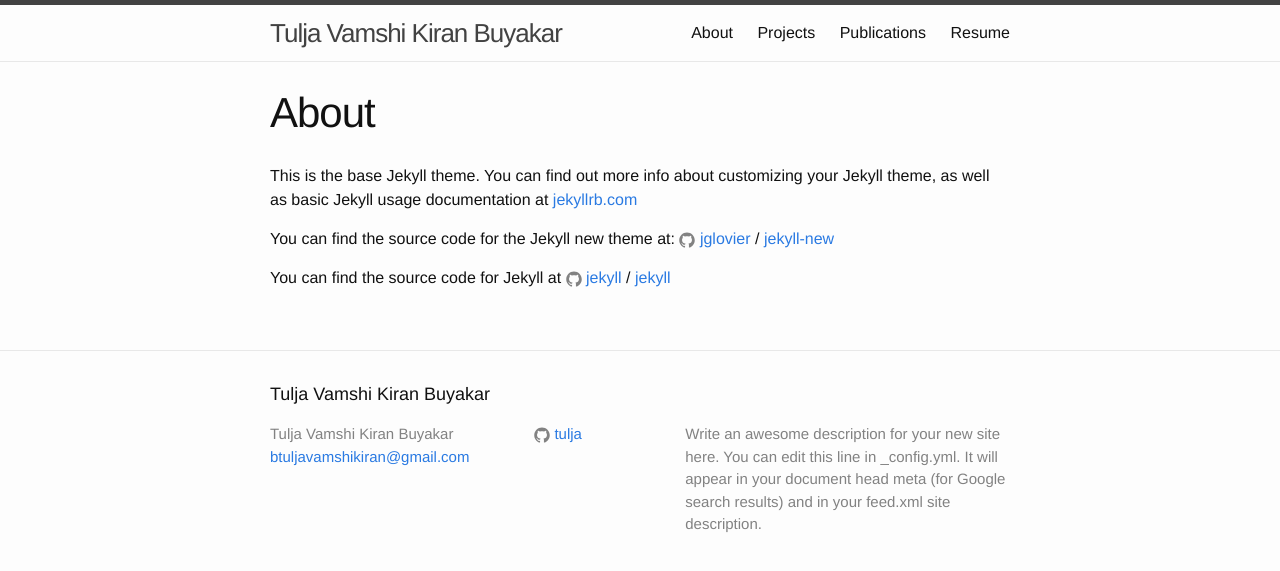
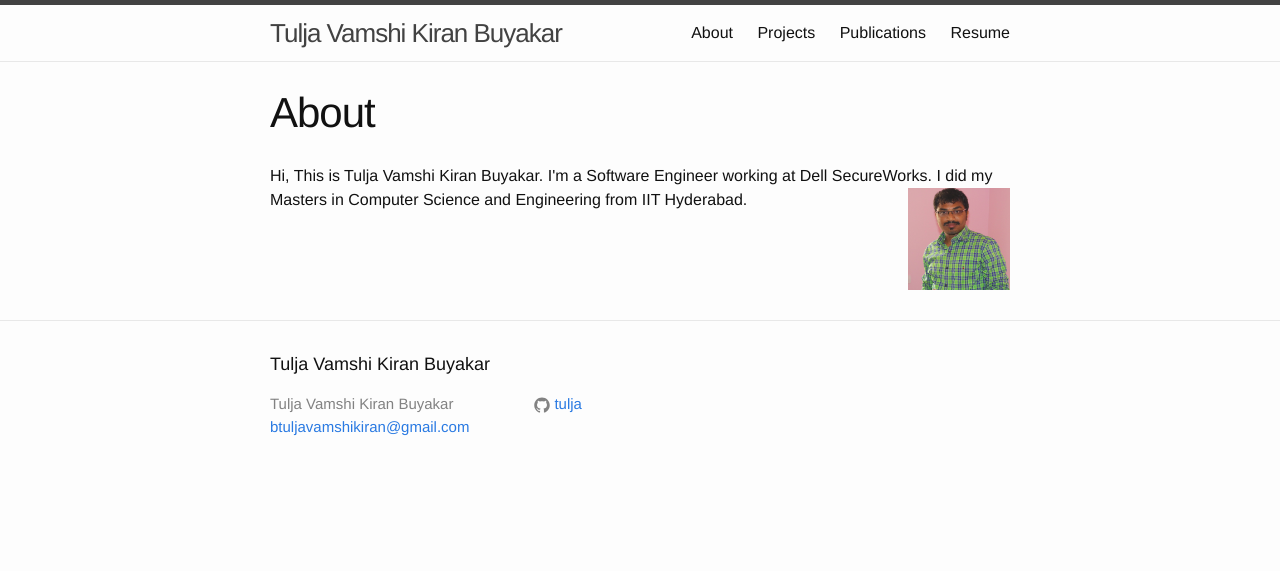
Before and after one commit to tulja/tulja.github.io, a Jekyll site: the page built from about.md, in a window 1280 px wide. Shown: the top 571 px of the page. Built offline with Jekyll 4.4.1, drawn with Linux system fonts in a browser that asks for light colours.

Commit message:
Update the new site

```diff
--- a/_config.yml
+++ b/_config.yml
@@ -9,11 +9,11 @@
 title: Tulja Vamshi Kiran Buyakar
 email: btuljavamshikiran@gmail.com
 description: > # this means to ignore newlines until "baseurl:"
-  Write an awesome description for your new site here. You can edit this
-  line in _config.yml. It will appear in your document head meta (for
-  Google search results) and in your feed.xml site description.
+#Write an awesome description for your new site here. You can edit this
+  #line in _config.yml. It will appear in your document head meta (for
+#Google search results) and in your feed.xml site description.
 baseurl: "" # the subpath of your site, e.g. /blog
-url: "http://yourdomain.com" # the base hostname & protocol for your site
+url: "http://tulja.github.io" # the base hostname & protocol for your site
 #twitter_username: jekyllrb
 github_username:  tulja
 
--- a/about.md
+++ b/about.md
@@ -4,12 +4,8 @@ title: About
 permalink: /about/
 ---
 
-This is the base Jekyll theme. You can find out more info about customizing your Jekyll theme, as well as basic Jekyll usage documentation at [jekyllrb.com](http://jekyllrb.com/)
+ <p>
+    Hi, This is Tulja Vamshi Kiran Buyakar. I'm a Software Engineer working at Dell SecureWorks. I did my Masters in Computer Science and Engineering from IIT Hyderabad.
+    <img align="right" src="/assets/btvk.png" height="102" width="102">
 
-You can find the source code for the Jekyll new theme at:
-{% include icon-github.html username="jglovier" %} /
-[jekyll-new](https://github.com/jglovier/jekyll-new)
-
-You can find the source code for Jekyll at
-{% include icon-github.html username="jekyll" %} /
-[jekyll](https://github.com/jekyll/jekyll)
+  </p>
```
Also changed, not shown: index-1.html (added, +9 -0 lines), index-2.html (added, +9 -0 lines), index.html (+0 -9 lines), projects.md (+2 -1 lines), publications.md (+6 -1 lines), resume.md (+6 -1 lines), 9 other files.
